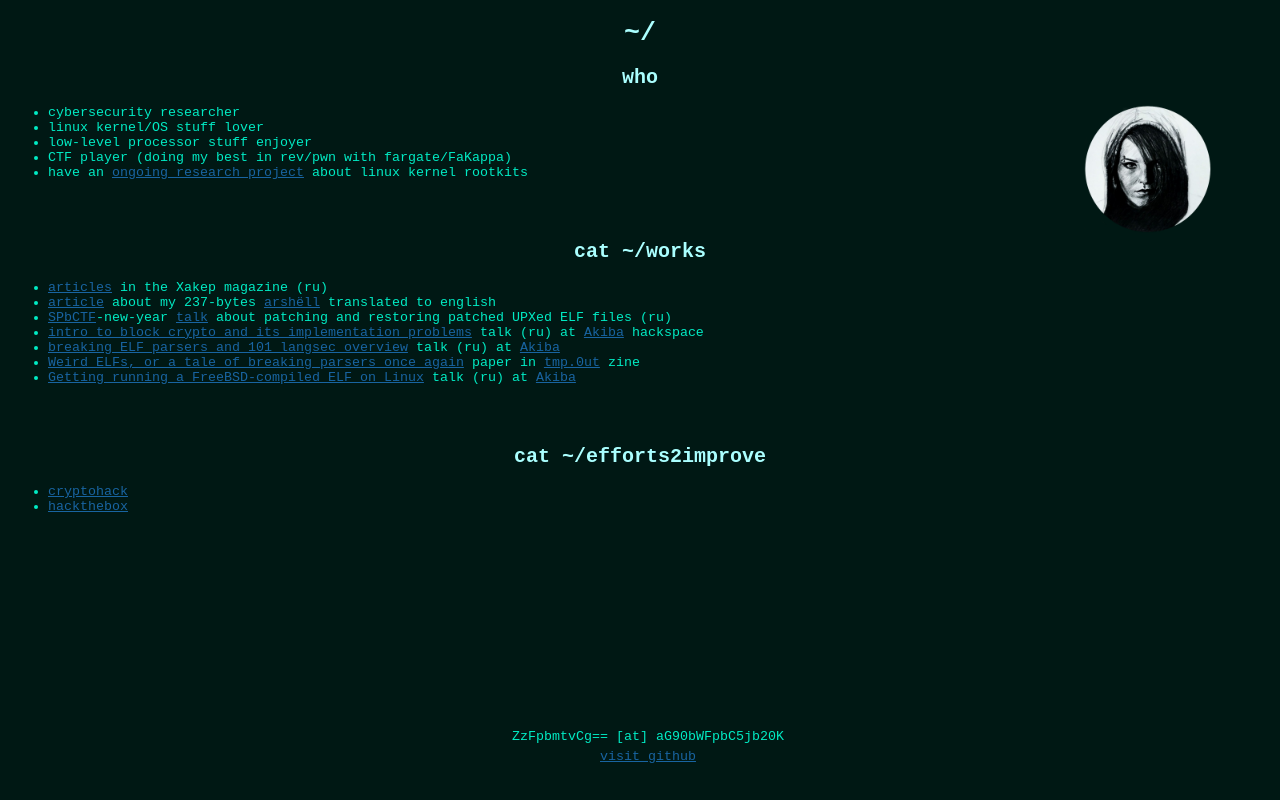
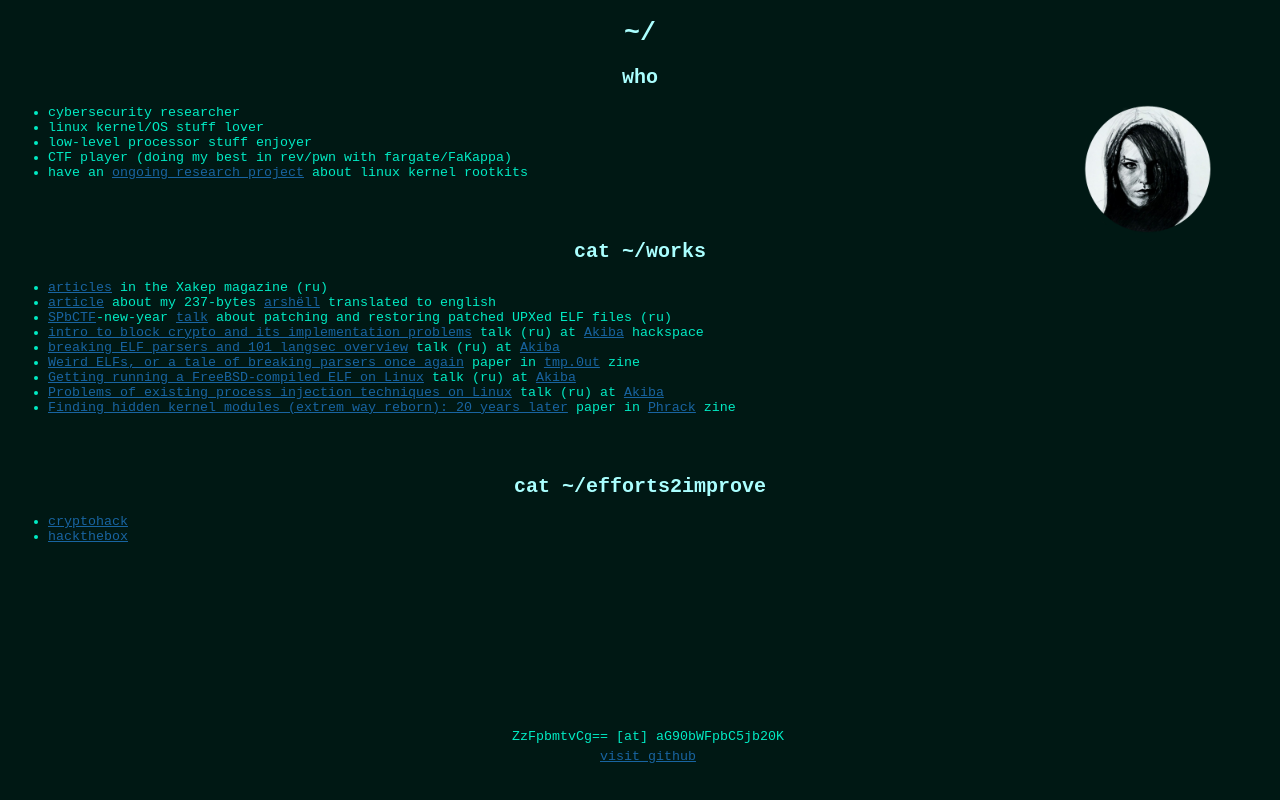
Before and after one commit to ksen-lin/ksen-lin.github.io, a plain HTML site: page index.html in a window 1280 px wide. Drawn offline with Linux system fonts and the light colour scheme.

Commit message:
update works

```diff
--- a/index.html
+++ b/index.html
@@ -36,6 +36,8 @@
                 <li><a href="https://www.youtube.com/watch?v=Gu8p0MAfeuA">breaking ELF parsers and 101 langsec overview</a> talk (ru) at <a href=https://www.youtube.com/@akiba-hs>Akiba</a></li>
                 <li><a href="https://tmpout.sh/3/13.html">Weird ELFs, or a tale of breaking parsers once again</a> paper in <a href="https://tmpout.sh">tmp.0ut</a> zine</li>
                 <li><a href="https://www.youtube.com/watch?v=YeESTarTMtA">Getting running a FreeBSD-compiled ELF on Linux</a> talk (ru) at <a href=https://www.youtube.com/@akiba-hs>Akiba</a></li>
+                <li><a href="https://www.youtube.com/watch?v=fjdUPfNs0jY">Problems of existing process injection techniques on Linux</a> talk (ru) at <a href=https://www.youtube.com/@akiba-hs>Akiba</a></li>
+                <li><a href="http://phrack.org/issues/71/12.html#article">Finding hidden kernel modules (extrem way reborn): 20 years later</a> paper in <a href="http://phrack.org">Phrack</a> zine</li>
             </ul>
         </div>
 
```
